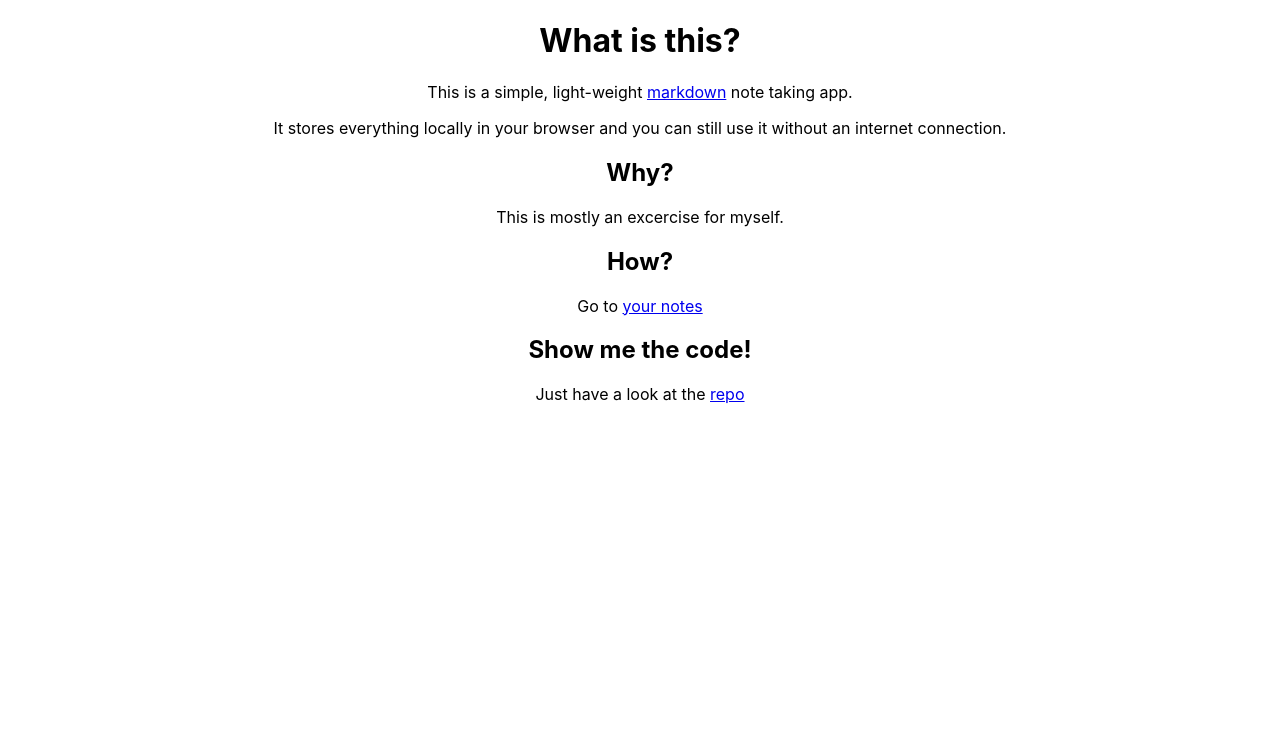
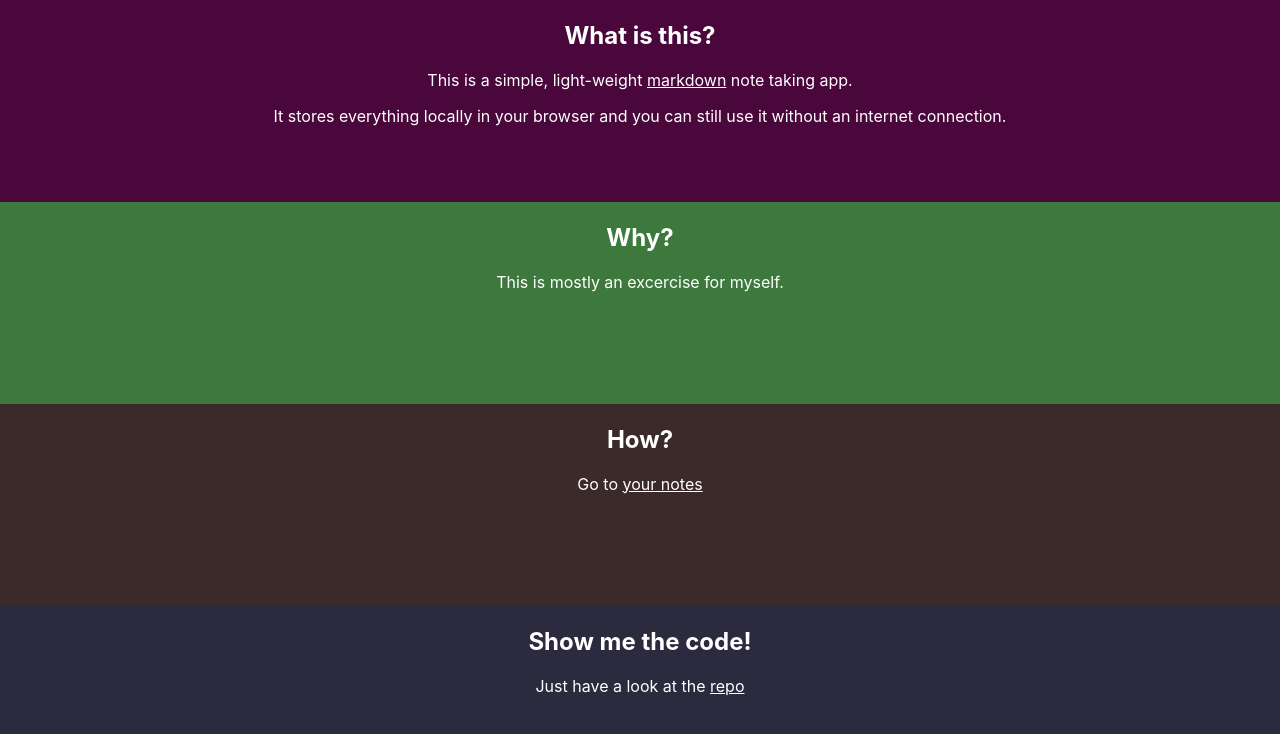
Before and after one commit to alexmorten/note-taking-showcase, a React (Create React App) app: page / in a window 1280 px wide. Shown: the top 734 px of the page. Built offline with nearby package versions, Linux system fonts and the light colour scheme.

Commit message:
redesign welcome page

```diff
--- /dev/null
+++ b/src/pages/Welcome.scss
@@ -0,0 +1,24 @@
+@import "../theme.scss";
+
+.Welcome section {
+  padding: 1px;
+  min-height: 25vh;
+  color: white;
+}
+
+.Welcome .section1 {
+  background-color: #4A073C;
+}
+
+
+.Welcome .section2 {
+  background-color: #3D793D;
+}
+
+.Welcome .section3 {
+  background-color: #3C2A2B;
+}
+
+.Welcome .section4 {
+  background-color: #2B2A3F;
+}
--- a/src/pages/Welcome.tsx
+++ b/src/pages/Welcome.tsx
@@ -1,13 +1,15 @@
 import React from "react";
 import { Link } from "react-router-dom";
-
+import "./Welcome.scss";
 export default function Welcome() {
   return (
-    <>
+    <div className="Welcome">
+      <section className="section1">
         <h1>What is this?</h1>
         <p>
           This is a simple, light-weight{" "}
           <a
+            className="inherit-color"
             target="_blank"
             rel="noopener noreferrer"
             href="https://en.wikipedia.org/wiki/Markdown"
@@ -20,19 +22,26 @@ export default function Welcome() {
           It stores everything locally in your browser and you can still use it
           without an internet connection.
         </p>
-
+      </section>
+      <section className="section2">
         <h2>Why?</h2>
         <p>This is mostly an excercise for myself.</p>
-
+      </section>
+      <section className="section3">
         <h2>How?</h2>
         <p>
-        Go to <Link to="/notes">your notes</Link>{" "}
+          Go to{" "}
+          <Link className="inherit-color" to="/notes">
+            your notes
+          </Link>{" "}
         </p>
-
+      </section>
+      <section className="section4">
         <h2>Show me the code!</h2>
         <p>
           Just have a look at the{" "}
           <a
+            className="inherit-color"
             target="_blank"
             rel="noopener noreferrer"
             href="https://github.com/alexmorten/note-taking-showcase"
@@ -40,6 +49,7 @@ export default function Welcome() {
             repo
           </a>
         </p>
-    </>
+      </section>
+    </div>
   );
 }
```
Lines whose indentation alone changed are shown as unchanged.
